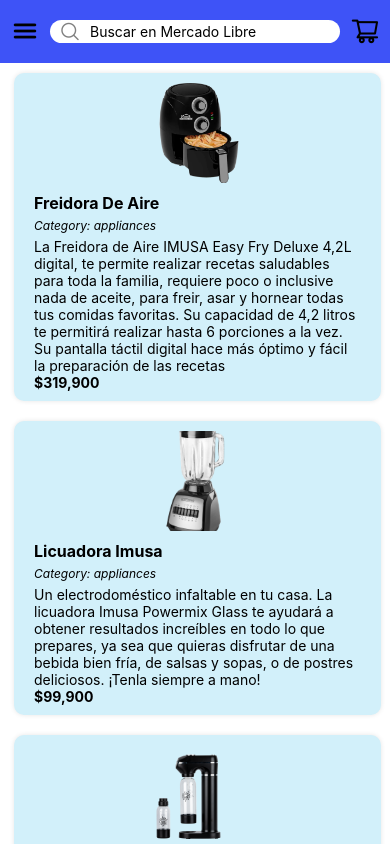
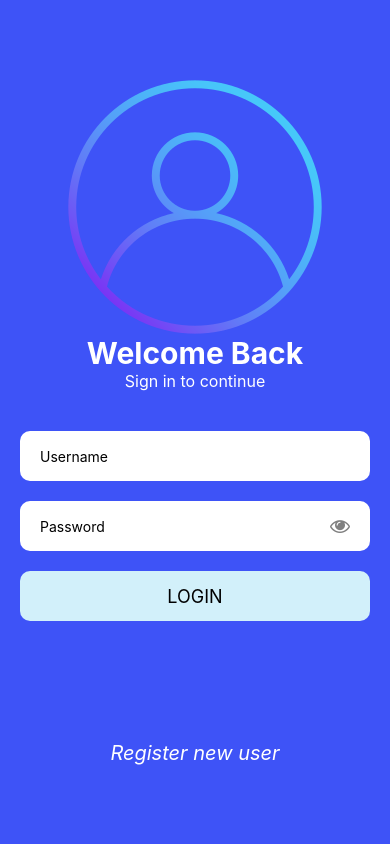
Before and after one commit to JuanPabloCamero/ClonMercado, a React Native app: screen / in a window 390 px wide. Shown: the top 844 px of the page. Built offline with nearby package versions, Linux system fonts and the light colour scheme.

Commit message:
inicializacion login

```diff
--- a/src/navigation/StackNavigation.js
+++ b/src/navigation/StackNavigation.js
@@ -36,7 +36,7 @@
           <QuestionsProvider>
             <ProfileProvider>
               <NavigationContainer>
-                <Stack.Navigator initialRouteName="Home">
+                <Stack.Navigator initialRouteName="Login">
                   <Stack.Screen name="Login" component={Login} options={{ headerShown: false }} />
                   <Stack.Screen name="Home" component={Home} options={{ headerShown: false }} />
                   <Stack.Screen name="Menu" component={Menu} options={{ headerShown: false }} />
```
